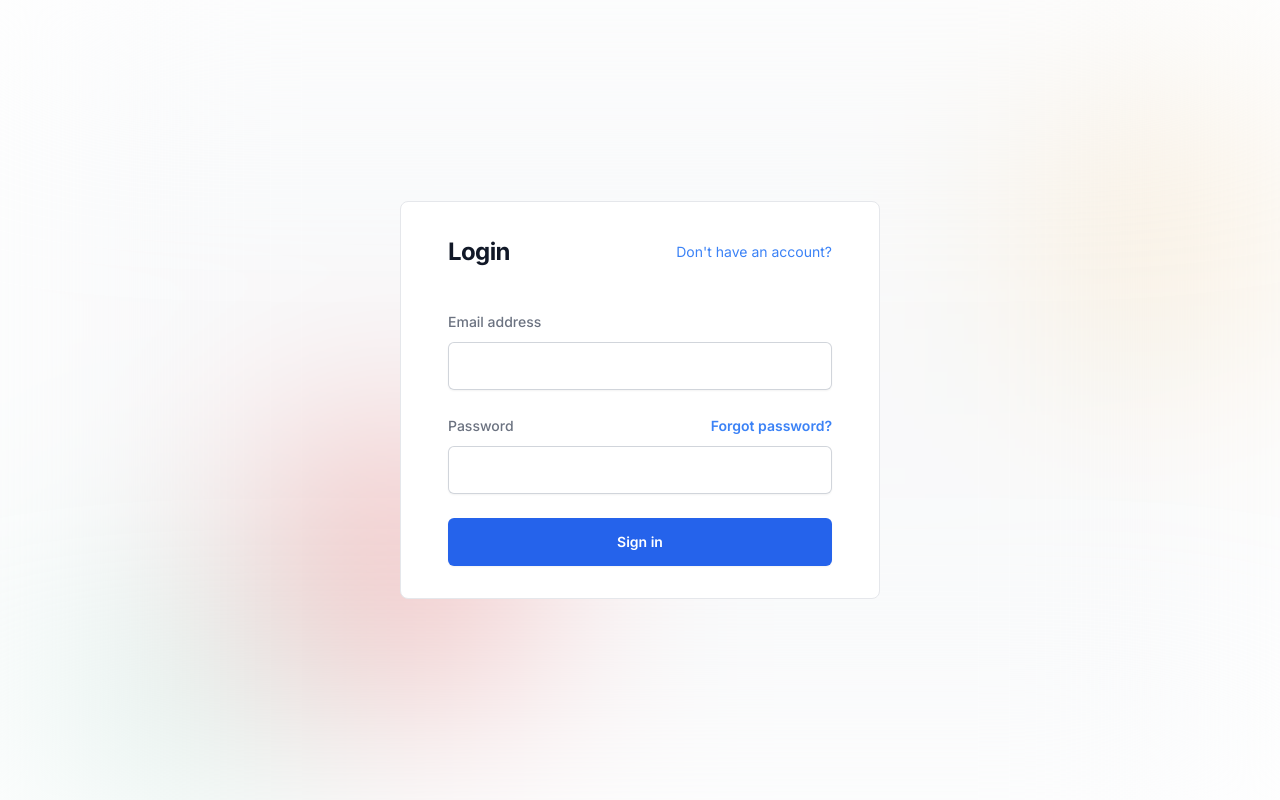
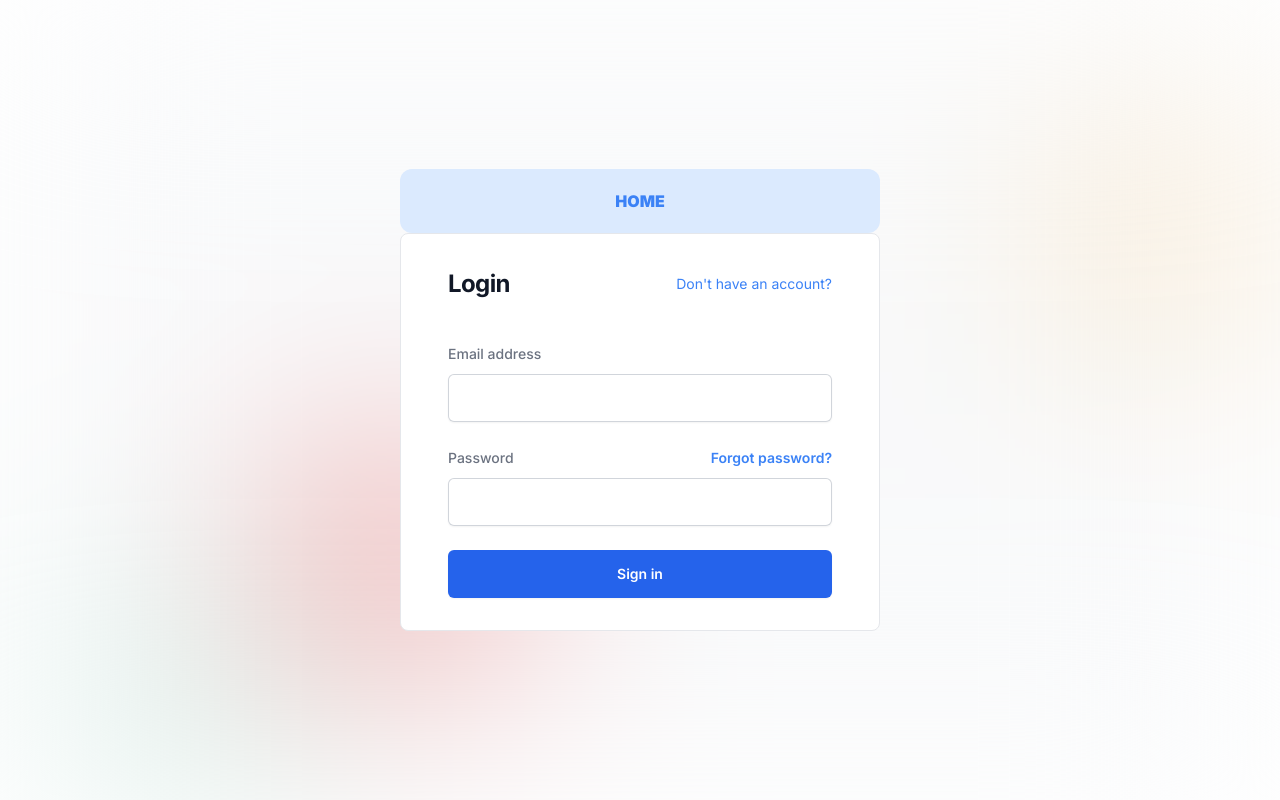
Before and after one commit to saeidsh777/Online-Shop--Group-Development-, a Next.js app: page /auth/login in a window 1280 px wide. Built offline with nearby package versions, Linux system fonts and the light colour scheme.

Commit message:
Create home btn

```diff
--- a/app/auth/login/page.js
+++ b/app/auth/login/page.js
@@ -3,12 +3,21 @@ import React from "react";
 
 export default function loginPage() {
   return (
-    <div className="flex justify-center items-center h-screen relative">
+    <div className="flex flex-col justify-center items-center h-screen relative">
       <div className="w-full h-full absolute inset-0 z-[-1] bg-gray-50 blur-[120px]">
         <div className="w-[10rem] h-[10rem] bg-beige-c-100 z-0 absolute right-[3rem] top-[10rem]"></div>
         <div className="w-[10rem] h-[10rem] bg-red-c-100 z-0 absolute left-[20rem] bottom-[10rem]"></div>
         <div className="w-[10rem] h-[10rem] bg-green-c-100 z-0 absolute left-[7rem] bottom-[2rem]"></div>
       </div>
+
+      <Link
+        href="/"
+        className="group h-[4rem] bg-blue-100 sm:w-[30rem] w-[90%] flex items-center justify-center rounded-xl hover:bg-blue-500"
+      >
+        <h2 className="font-black text-blue-500 group-hover:text-white ">
+          HOME
+        </h2>
+      </Link>
 
       <div className="sm:w-[30rem] w-[90%] border rounded-lg bg-white p-8">
         <div className="flex min-h-full flex-1 flex-col justify-center">
@@ -18,7 +27,7 @@ export default function loginPage() {
             </h2>
             <Link
               className="text-sm  text-blue-500 hover:text-blue-600"
-              href="/"
+              href="/auth/register"
             >
               Don't have an account?
             </Link>
@@ -83,7 +92,6 @@ export default function loginPage() {
                 </button>
               </div>
             </form>
-
           </div>
         </div>
       </div>
```
